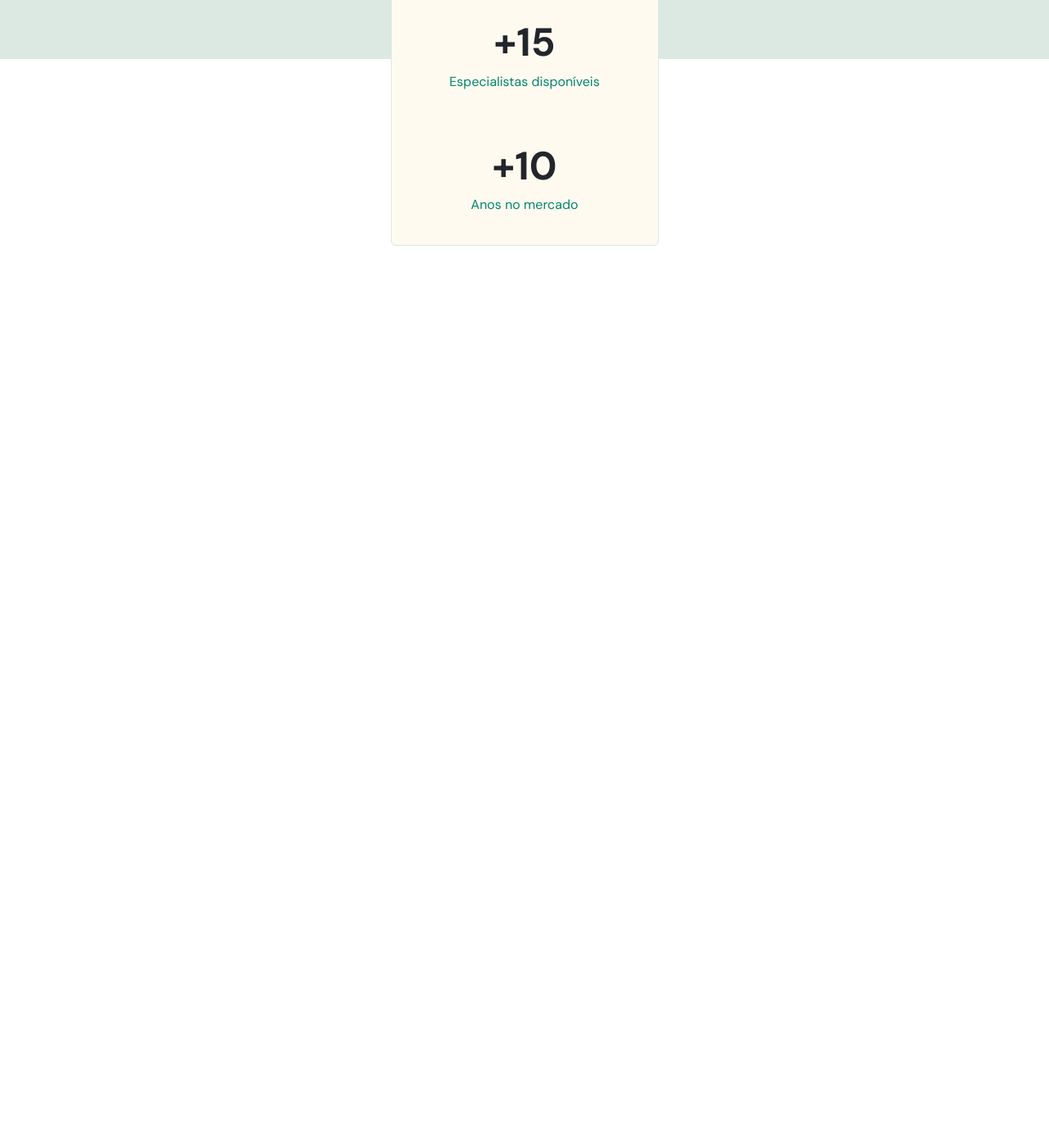
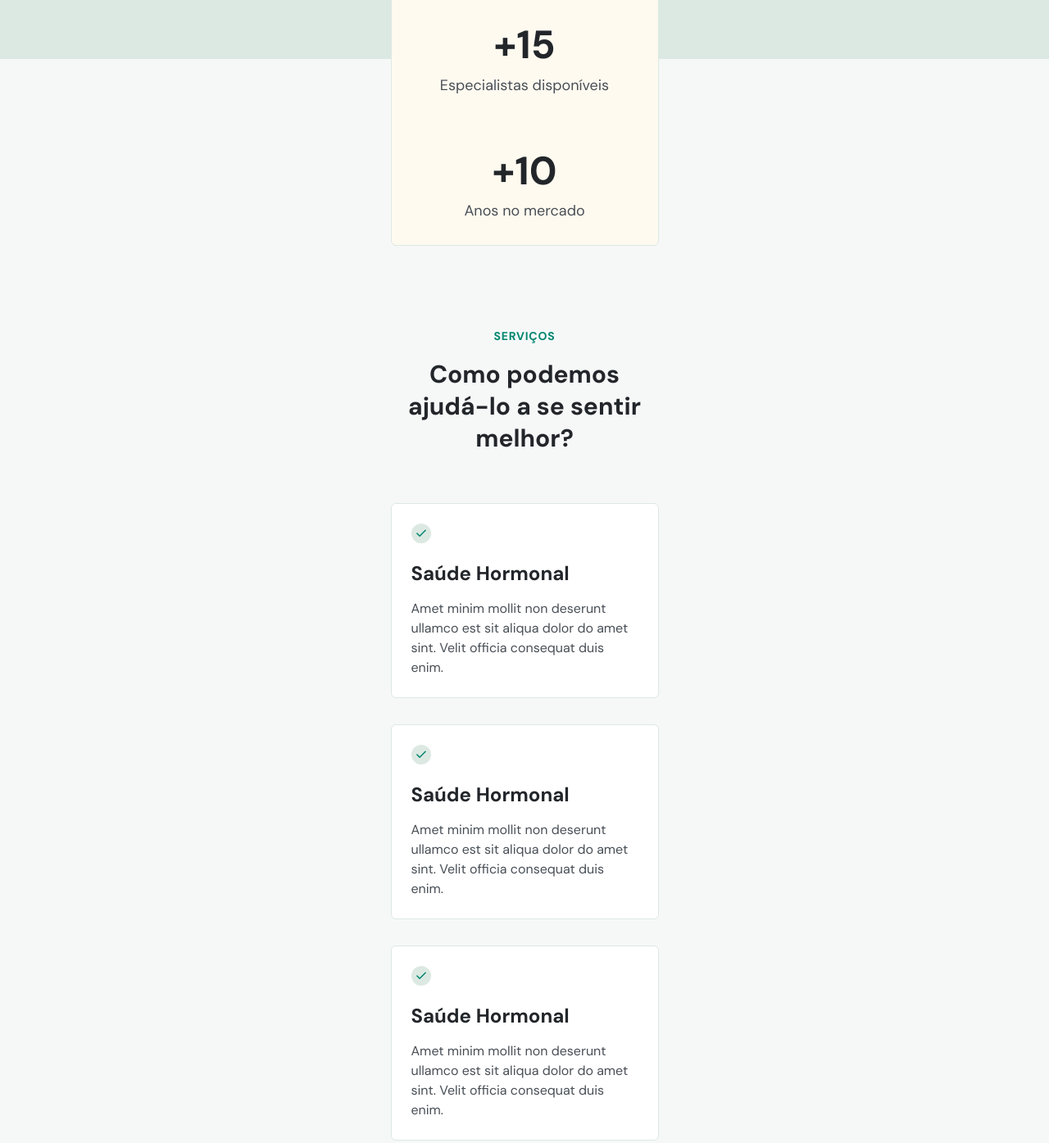
Before and after one commit to HamiltonLopes/RocketSeat-nlw-Return, a plain HTML site: page index.html in a window 1280 px wide. Shown: the part 1080-2475 px from the top of the page at 82% size. Before the commit the page ends 1380 px from the top, so only its background shows below. Drawn offline with Linux system fonts and the light colour scheme.

Commit message:
Aula 3 até minuto 40 ~

```diff
--- a/index.html
+++ b/index.html
@@ -18,7 +18,7 @@
 
     <nav id="navigation" >
         <div class="wrapper">
-            <a class="logo" href="#">
+            <a class="logo" href="#home">
                 <svg width="133" height="18" viewBox="0 0 133 18" fill="none" xmlns="http://www.w3.org/2000/svg">
                     <path d="M0 17.088V0.287999H5.16C8.12 0.287999 10.296 1.04 11.688 2.544C13.096 4.048 13.8 6.112 13.8 8.736C13.8 11.312 13.096 13.352 11.688 14.856C10.296 16.344 8.12 17.088 5.16 17.088H0ZM2.016 15.408H5.112C6.744 15.408 8.04 15.144 9 14.616C9.976 14.072 10.672 13.304 11.088 12.312C11.504 11.304 11.712 10.112 11.712 8.736C11.712 7.328 11.504 6.12 11.088 5.112C10.672 4.104 9.976 3.328 9 2.784C8.04 2.24 6.744 1.968 5.112 1.968H2.016V15.408Z" fill="#212529"/>
                     <path d="M22.4949 17.376C21.3749 17.376 20.3669 17.12 19.4709 16.608C18.5749 16.096 17.8629 15.376 17.3349 14.448C16.8229 13.504 16.5669 12.4 16.5669 11.136C16.5669 9.872 16.8309 8.776 17.3589 7.848C17.8869 6.904 18.5989 6.176 19.4949 5.664C20.4069 5.152 21.4229 4.896 22.5429 4.896C23.6629 4.896 24.6709 5.152 25.5669 5.664C26.4629 6.176 27.1669 6.904 27.6789 7.848C28.2069 8.776 28.4709 9.872 28.4709 11.136C28.4709 12.4 28.2069 13.504 27.6789 14.448C27.1509 15.376 26.4309 16.096 25.5189 16.608C24.6229 17.12 23.6149 17.376 22.4949 17.376ZM22.4949 15.648C23.1829 15.648 23.8229 15.48 24.4149 15.144C25.0069 14.808 25.4869 14.304 25.8549 13.632C26.2229 12.96 26.4069 12.128 26.4069 11.136C26.4069 10.144 26.2229 9.312 25.8549 8.64C25.5029 7.968 25.0309 7.464 24.4389 7.128C23.8469 6.792 23.2149 6.624 22.5429 6.624C21.8549 6.624 21.2149 6.792 20.6229 7.128C20.0309 7.464 19.5509 7.968 19.1829 8.64C18.8149 9.312 18.6309 10.144 18.6309 11.136C18.6309 12.128 18.8149 12.96 19.1829 13.632C19.5509 14.304 20.0229 14.808 20.5989 15.144C21.1909 15.48 21.8229 15.648 22.4949 15.648Z" fill="#212529"/>
@@ -35,8 +35,8 @@
 
             <div class="menu">
                 <ul>
-                    <li><a href="">Início</a></li>
-                    <li><a href="">Serviços</a></li>
+                    <li><a onclick="closeMenu()" href="#home">Início</a></li>
+                    <li><a onclick="closeMenu()"   href="#services">Serviços</a></li>
                     <li><a href="">Sobre</a></li>
                     <li><a href="">Depoimentos</a></li>
                 </ul>
@@ -82,7 +82,7 @@
         </div>
     </nav>
 
-    <header class="wrapper">
+    <header id="home" class="wrapper">
         <h4>
             BOAS-VINDAS A DOCTORCARE 👋
         </h4>
@@ -144,6 +144,62 @@
         </div>
     </header>
 
+    <section id="services">
+        <div class="wrapper">
+            <header>
+                <h4>Serviços</h4>
+                <h2>Como podemos ajudá-lo a se sentir melhor?</h2>
+            </header>
+
+            <div class="cards">
+                <div class="card">
+                    <svg width="24" height="24" viewBox="0 0 24 24" fill="none" xmlns="http://www.w3.org/2000/svg">
+                        <circle cx="12" cy="12" r="12" fill="#DCE9E2"/>
+                        <path d="M17.091 8.18188L10.091 15.1819L6.90918 12.0001" stroke="#00856F" stroke-width="1.5" stroke-linecap="round" stroke-linejoin="round"/>
+                        </svg>
+
+                    <h3>
+                        Saúde Hormonal
+                    </h3>
+
+                    <p>
+                        Amet minim mollit non deserunt ullamco est sit aliqua dolor do amet sint. Velit officia consequat duis enim.
+                    </p>
+                </div>
+
+                <div class="card">
+                    <svg width="24" height="24" viewBox="0 0 24 24" fill="none" xmlns="http://www.w3.org/2000/svg">
+                        <circle cx="12" cy="12" r="12" fill="#DCE9E2"/>
+                        <path d="M17.091 8.18188L10.091 15.1819L6.90918 12.0001" stroke="#00856F" stroke-width="1.5" stroke-linecap="round" stroke-linejoin="round"/>
+                        </svg>
+
+                    <h3>
+                        Saúde Hormonal
+                    </h3>
+
+                    <p>
+                        Amet minim mollit non deserunt ullamco est sit aliqua dolor do amet sint. Velit officia consequat duis enim.
+                    </p>
+                </div>
+
+                <div class="card">
+                    <svg width="24" height="24" viewBox="0 0 24 24" fill="none" xmlns="http://www.w3.org/2000/svg">
+                        <circle cx="12" cy="12" r="12" fill="#DCE9E2"/>
+                        <path d="M17.091 8.18188L10.091 15.1819L6.90918 12.0001" stroke="#00856F" stroke-width="1.5" stroke-linecap="round" stroke-linejoin="round"/>
+                        </svg>
+
+                    <h3>
+                        Saúde Hormonal
+                    </h3>
+
+                    <p>
+                        Amet minim mollit non deserunt ullamco est sit aliqua dolor do amet sint. Velit officia consequat duis enim.
+                    </p>
+                </div>
+            </div>
+        </div>
+    </section>
+
     <script src="main.js"></script>
 </body>
 
--- a/style.css
+++ b/style.css
@@ -16,6 +16,15 @@
     --nav-heigth: 7.2rem;
 }
 
+section{
+    /* chrome://flags/#smooth-scrolling */
+    padding-block: 10rem;
+}
+
+html{
+    scroll-behavior: smooth;
+}
+
 html,
 body{
     width: 100%;
@@ -28,6 +37,8 @@ body{
     text-align: center;
 
     overflow: overlay;
+
+    background: var(--fourth-color);
 }
 
 .wrapper{
@@ -41,7 +52,7 @@ ul{
 }
 
 /*============================== HEADER =========================*/
-header::before{
+#home::before{
     content: "";
     width: 100%;
     height: calc(108rem + var(--nav-heigth));
@@ -54,24 +65,24 @@ header::before{
     z-index: -1;
  }
 
-header{
-    margin-top: calc(4.1rem + var(--nav-heigth));
+ #home{
+    padding-top: calc(4.1rem + var(--nav-heigth));
 }
 
-header h4{
+#home h4{
     font-size: 1.4rem;
     color: var(--primary-color);
     margin-bottom: 1.6rem;
 }
 
-header h1{
+#home h1{
     font-size: 3.4rem;
     color: var(--secondary-color-headline);
     line-height: 130%;
     margin-bottom: 2.4rem;
 }
 
-header p{
+#home p{
     font-size: 1.8rem;
     line-height: 150%;
     font-weight: 400;
@@ -79,7 +90,7 @@ header p{
     margin-bottom: 3.2rem;
 }
 
-header button{
+#home button{
     background: var(--primary-color);
     border: none;
     margin-bottom: 6rem;
@@ -103,7 +114,7 @@ header button{
     margin-left: auto;
 }
 
-header img{
+#home img{
     width: 26.4rem;
     margin-bottom: -0.5rem;
 }
@@ -199,6 +210,10 @@ body.menu-expanded .close-menu{
     visibility: visible;
 }
 
+.menu{
+    transform: translateY(100%);
+}
+
 body.menu-expanded .menu{
     position: fixed;
     top: 0;
@@ -207,6 +222,9 @@ body.menu-expanded .menu{
 
     width: 100vw;
     height: 100vh;
+
+    transition: transform 250ms;
+    transform: translateY(0%);
 
     /* padding-top: var(--nav-heigth); */
 }
@@ -271,5 +289,58 @@ body.menu-expanded button path{
     stroke: #fff;
 }
 
+/*============================== SERVICES =========================*/
+
+#services header h4{
+    font-size: 1.4rem;
+    line-height: 150%;
+    letter-spacing: 0.08rem;
+
+    color: var(--primary-color);
+
+    text-transform: uppercase;
+
+    margin-bottom: 1.6rem;
+}
+
+#services header h2{
+    font-size: 3rem;
+    line-height: 3.9rem;
+
+    color: var(--secondary-color-headline);
+
+    margin-bottom: 6rem;
+}
+
+#services .cards{
+    display: flex;
+    flex-direction: column;
+    gap: 3.2rem;
+}
+
+#services .card{
+    padding: 2.4rem;
+    text-align: left;
+
+    background: #fff;
+
+    border: 1px solid var(--brand-light);
+    border-radius: .6rem;
+}
+
+#services .card h3{
+    font-size: 2.4rem;
+    line-height: 3.1rem;
+
+    color: var(--secondary-color-headline);
+    margin-block: 1.6rem;
+}
+
+#services .card p{
+    line-height: 150%;
+    color: var(--secondary-color-paragraph);
+}
+
+
 /* code 1: #NextLevel*/
 /* code 2: #NeverStopLearning */
```
